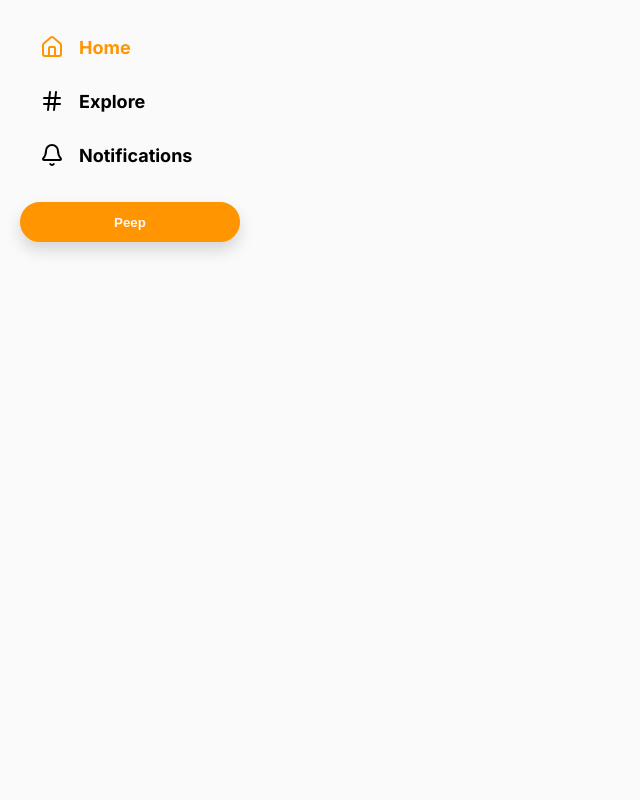
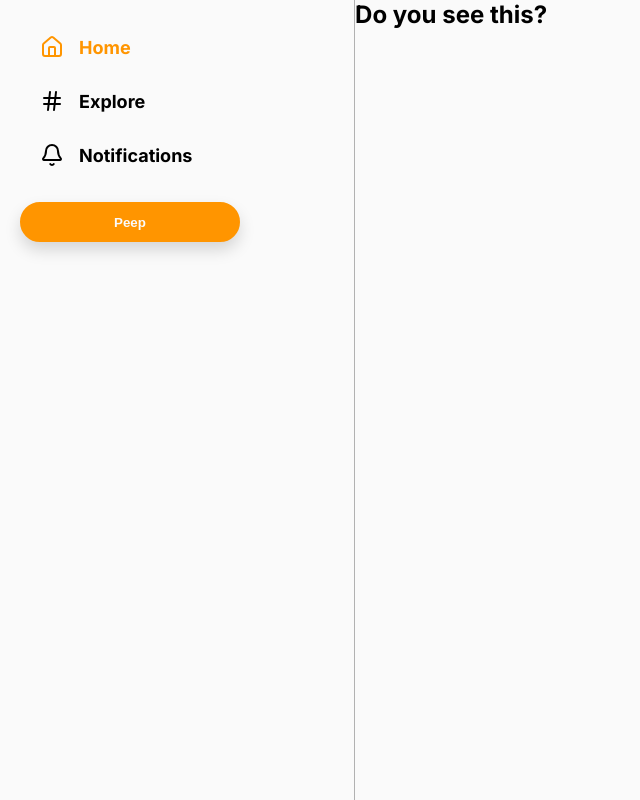
Before and after one commit to charliepeers/dali-lab, a React (Vite) app in the folder client/: page / in a window 1280 px wide. Shown: the whole page, without its empty margins (0-640 px from the left). Built offline with nearby package versions, Linux system fonts and the light colour scheme.

Commit message:
start to introduce the feed. Added back app.jsx and app.css

```diff
--- /dev/null
+++ b/client/src/App.css
@@ -0,0 +1,5 @@
+.app {
+  display: flex;
+  margin: 0 auto;
+  min-height: 100vh;
+}
--- /dev/null
+++ b/client/src/App.jsx
@@ -0,0 +1,15 @@
+import React from 'react';
+import './App.css';
+import Sidebar from './Sidebar.jsx';
+import Feed from './Feed.jsx';
+
+function App() {
+  return (
+    <div className="app">
+      <Sidebar />
+      <Feed />
+    </div>
+  );
+}
+
+export default App;
--- /dev/null
+++ b/client/src/Feed.jsx
@@ -0,0 +1,15 @@
+import React from 'react';
+import './Feed.css';
+
+function Feed() {
+  return (
+    <div className="feed">
+      <h2>Do you see this?</h2>
+      {/* Header */}
+      {/* Tweet */}
+      {/* Post */}
+    </div>
+  );
+}
+
+export default Feed;
--- a/client/src/Sidebar.css
+++ b/client/src/Sidebar.css
@@ -3,7 +3,8 @@
   flex-direction: column;
   padding: 20px;
   background-color: #fafafa;
-  border-radius: 20px;
+  border-right: 1px solid rgb(177, 177, 177);
+  flex: 0.3;
 }
 
 .peepButton {
--- a/client/src/index.css
+++ b/client/src/index.css
@@ -6,3 +6,7 @@ body {
   background-color: #fafafa;
   font-family: 'Inter', -apple-system, BlinkMacSystemFont, 'Segoe UI', sans-serif;
 }
+
+.app{
+  display:flex;
+}
--- a/client/src/main.jsx
+++ b/client/src/main.jsx
@@ -1,10 +1,10 @@
 import { StrictMode } from 'react'
 import { createRoot } from 'react-dom/client'
 import './index.css'
-import Sidebar from './Sidebar.jsx'
+import App from './App.jsx'  // Import App instead
 
 createRoot(document.getElementById('root')).render(
   <StrictMode>
-    <Sidebar />
+    <App />  {/* Render App */}
   </StrictMode>,
 )
```
Also changed, not shown: client/src/Feed.css (added), 1 other file (tests, documents, lock files or other folders).
